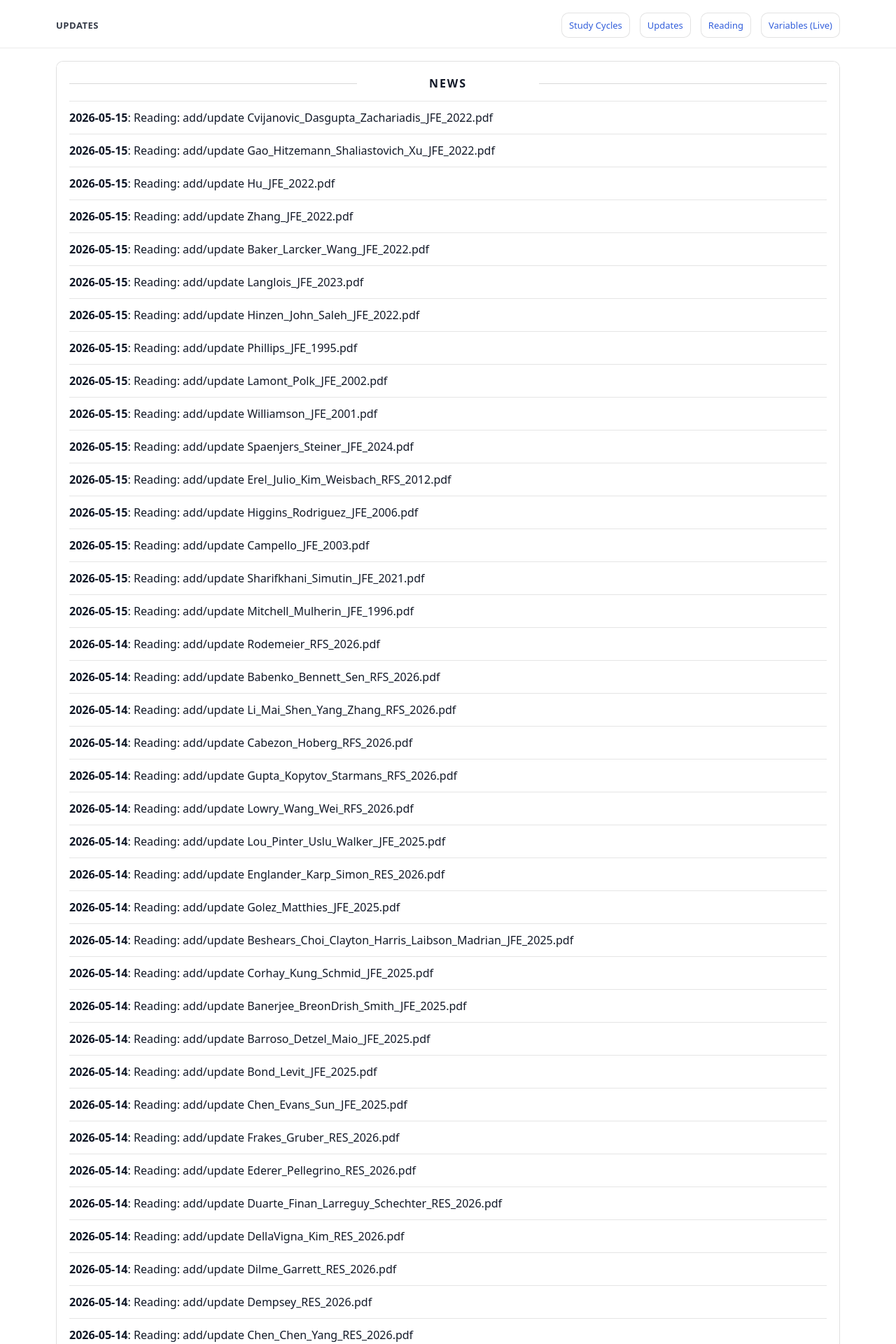
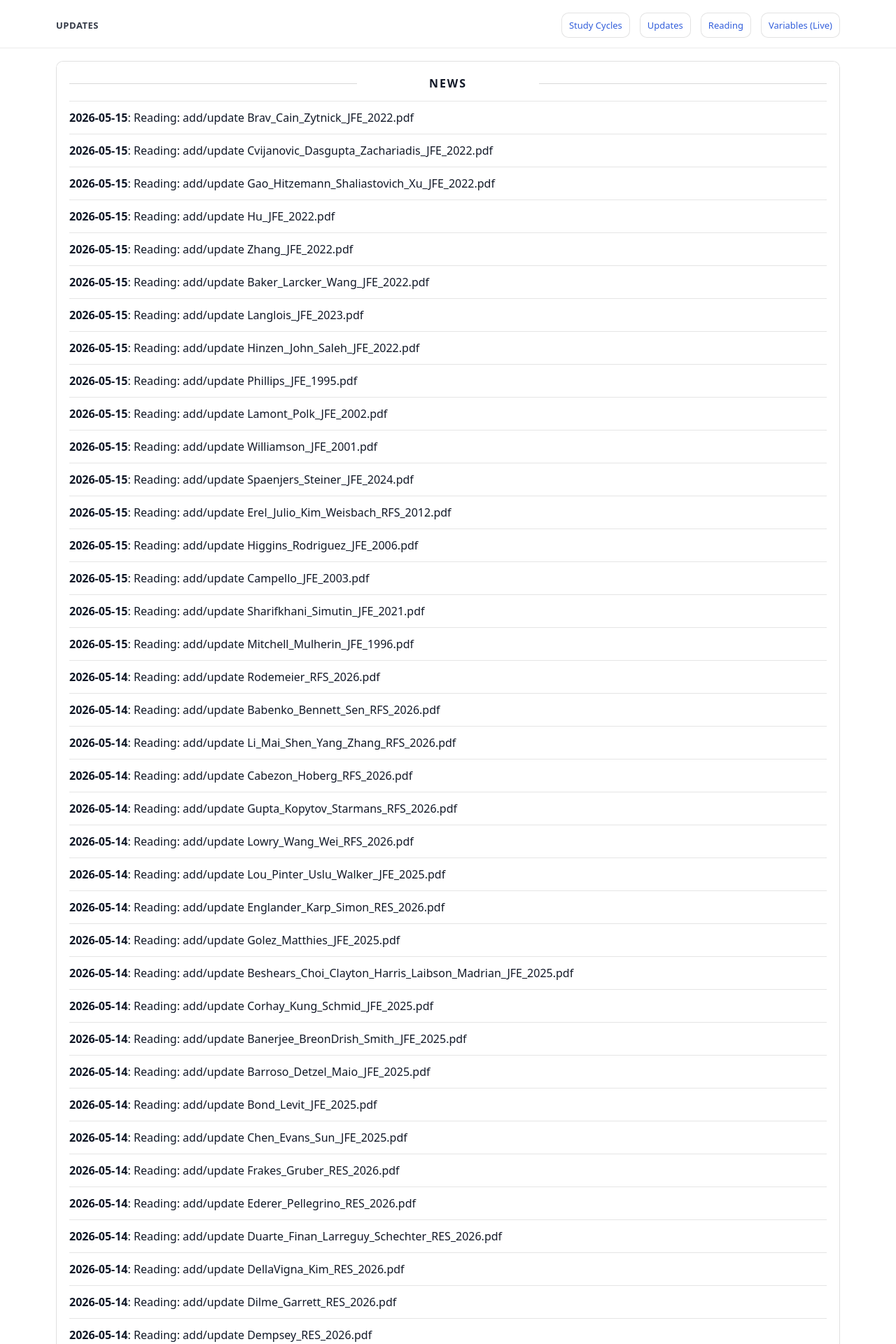
Before and after one commit to yaxinzn/study-archive, a Jekyll site: the page built from updates/index.md, in a window 1280 px wide. Shown: the top 1920 px of the page at 70% size. Built offline with Jekyll 4.4.1, drawn with Linux system fonts in a browser that asks for light colours; some of the changed text lies outside the part shown.

Commit message:
chore: update NEWS feed

```diff
--- a/_data/news.yml
+++ b/_data/news.yml
@@ -1,4 +1,7 @@
 # Auto-generated update history (sorted newest -> oldest). Do not edit manually.
+- ts: "1778843298"
+  date: "2026-05-15"
+  title: "Reading: add/update Brav_Cain_Zytnick_JFE_2022.pdf"
 - ts: "1778842548"
   date: "2026-05-15"
   title: "Reading: add/update Cvijanovic_Dasgupta_Zachariadis_JFE_2022.pdf"
```
